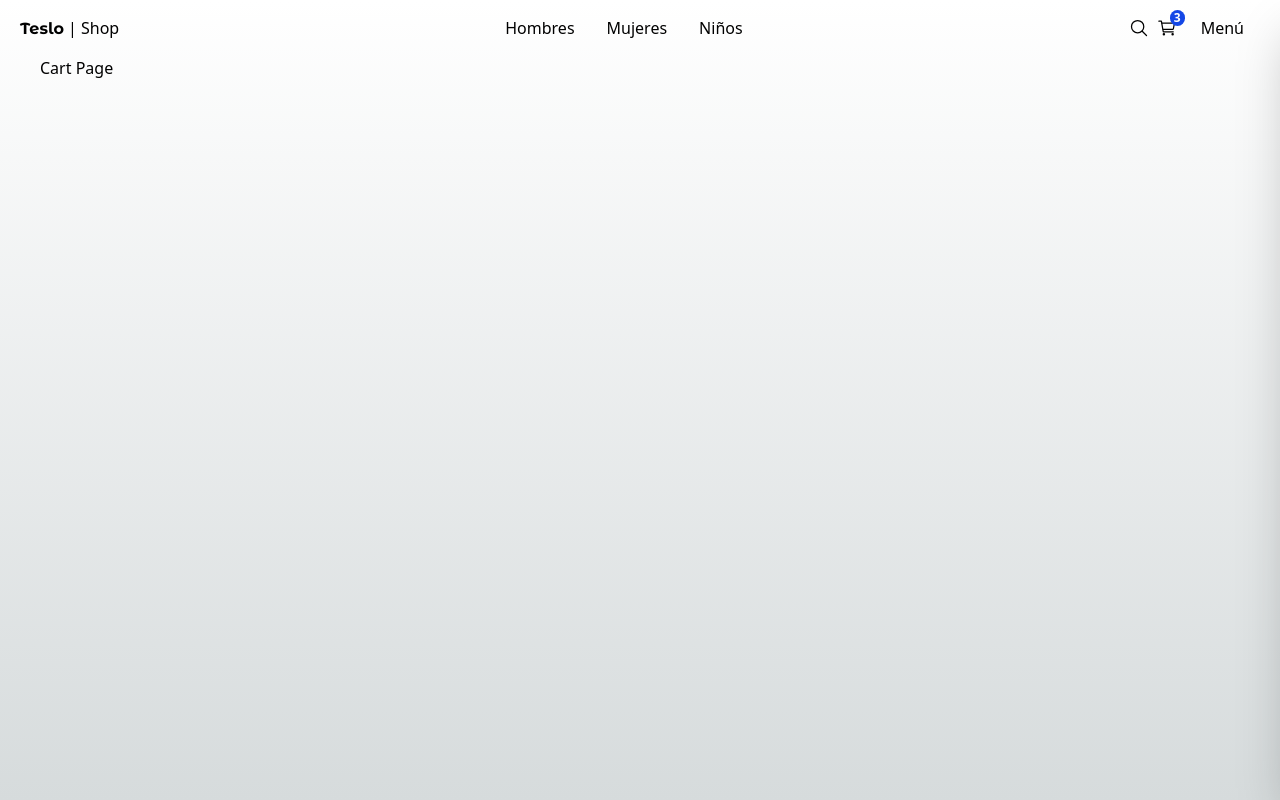
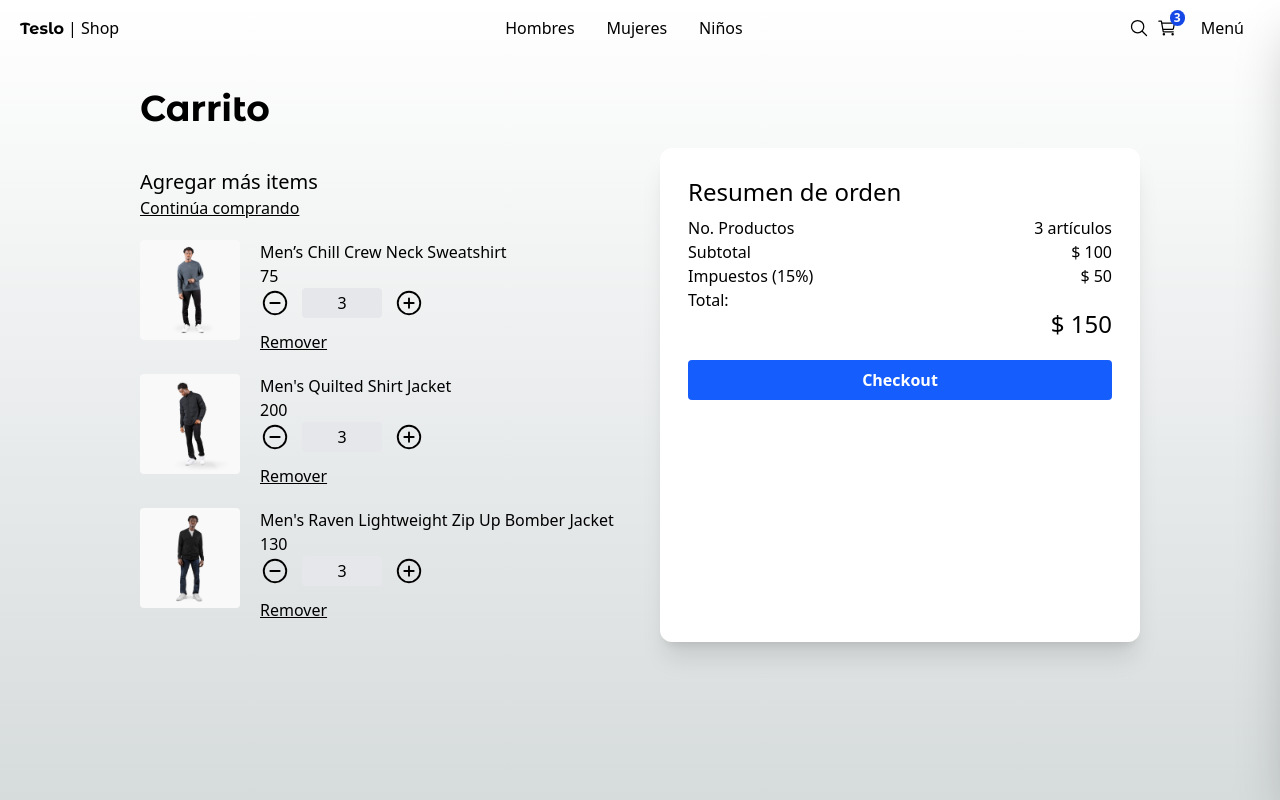
Before and after one commit to klich1984/teslo-shop-next, a Next.js app: page /cart in a window 1280 px wide. Built offline with nearby package versions, Linux system fonts and the light colour scheme.

Commit message:
feat: 🗿 Add Cart Page

```diff
--- a/src/app/(shop)/cart/page.tsx
+++ b/src/app/(shop)/cart/page.tsx
@@ -1,7 +1,83 @@
+import { QuantitySelector, Title } from '@/components'
+import { initialData } from '@/seed/seed'
+import Image from 'next/image'
+import Link from 'next/link'
+
+const productInCart = [
+  initialData.products[0],
+  initialData.products[1],
+  initialData.products[2],
+]
+
 export default function CartPage() {
   return (
-    <div>
-      <h1>Cart Page</h1>
+    <div className='flex justify-center items-center mb-72 px-10 sm:px-0'>
+      <div className='flex flex-col w-[1000px]'>
+        <Title title='Carrito' />
+
+        <div className='grid grid-cols-1 sm:grid-cols-2 gap-10'>
+          {/* Carrito */}
+          <div className='flex flex-col mt-5'>
+            <span className='text-xl'>Agregar más items</span>
+            <Link href={'/'} className='underline mb-5'>
+              Continúa comprando
+            </Link>
+
+            {/* Items */}
+            {productInCart.map((product) => (
+              <div className='flex mb-5' key={product.slug}>
+                <Image
+                  alt={product.title}
+                  className='mr-5 rounded'
+                  src={`/products/${product.images[0]}`}
+                  height={100}
+                  width={100}
+                  style={{
+                    width: '100px',
+                    height: '100px',
+                  }}
+                />
+
+                <div>
+                  <p>{product.title}</p>
+                  <p>{product.price}</p>
+                  <QuantitySelector quantity={3} />
+
+                  <button className='mt-3 underline'>Remover</button>
+                </div>
+              </div>
+            ))}
+          </div>
+
+          {/* checkout | Resumen de la compra */}
+          <div className='bg-white rounded-xl shadow-xl p-7'>
+            <h2 className='text-2xl mb-2'>Resumen de orden</h2>
+
+            <div className='grid grid-cols-2'>
+              <span>No. Productos</span>
+              <span className='text-right'>3 artículos</span>
+
+              <span>Subtotal</span>
+              <span className='text-right'>$ 100</span>
+
+              <span>Impuestos (15%)</span>
+              <span className='text-right'>$ 50</span>
+
+              <span>Total:</span>
+              <span className='mt-5 text-2xl text-right'>$ 150</span>
+            </div>
+
+            <div className='mt-5 mb-2 w-full'>
+              <Link
+                className='flex btn-primary justify-center font-semibold'
+                href={'/checkout/address'}
+              >
+                Checkout
+              </Link>
+            </div>
+          </div>
+        </div>
+      </div>
     </div>
   )
 }
```
